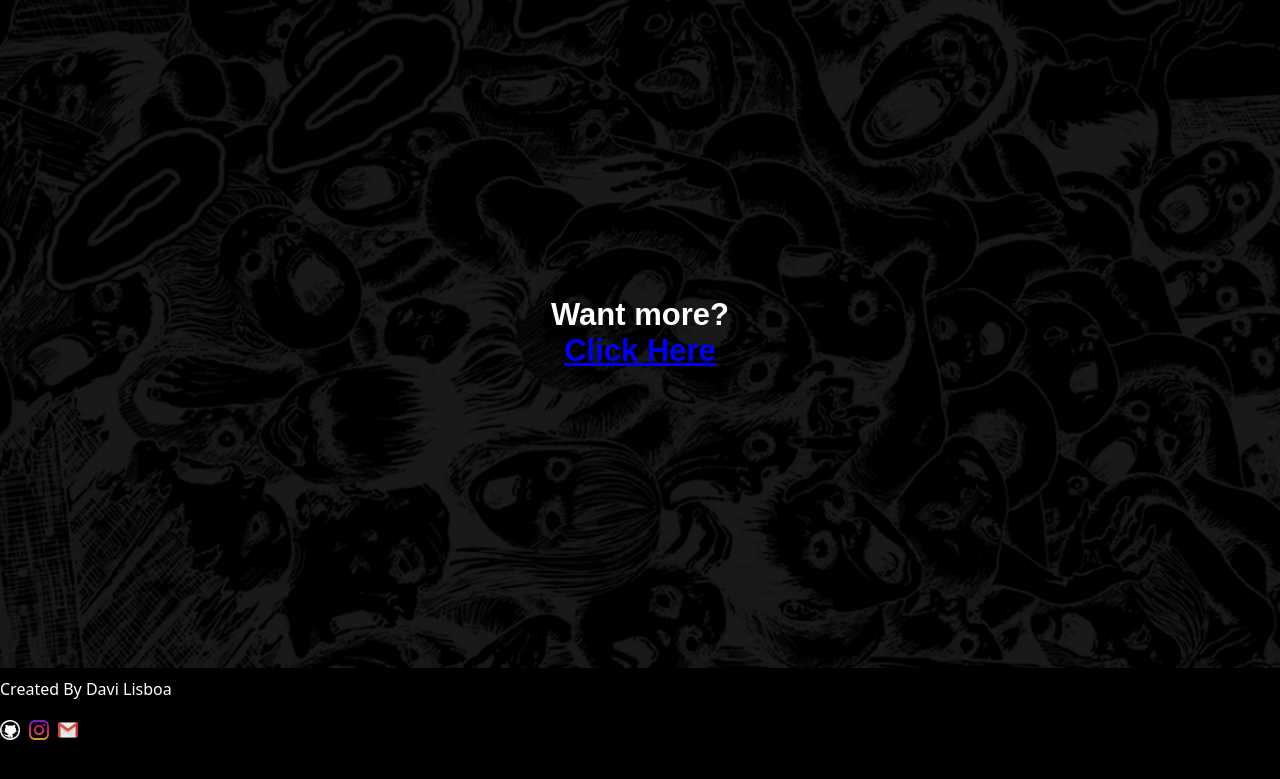
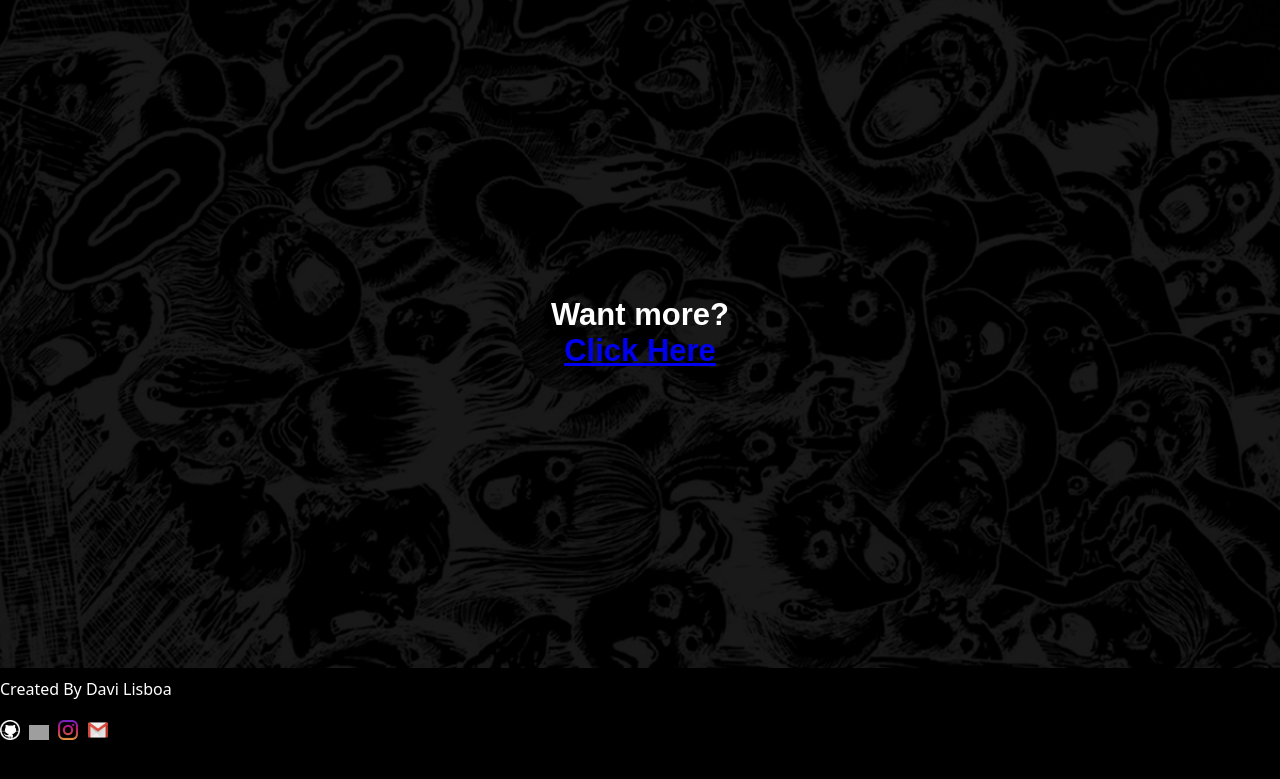
Before and after one commit to davi-ldf/project-Tribute-LandingPage, a plain HTML site: page index.html in a window 1280 px wide. Shown: the part 1973-2752 px from the top of the page. Drawn offline with Linux system fonts and the light colour scheme; grey boxes are pictures that could not be loaded.

Commit message:
Update index.html

```diff
--- a/index.html
+++ b/index.html
@@ -105,6 +105,7 @@
         Created By Davi Lisboa
         <div class="icons">
             <a href="https://github.com/davi-ldf" target="_blank"><img src="assets/imgs/github2.png" alt=""></a>
+            <a href="https://www.linkedin.com/in/davi-ldf/" target="_blank"><img class="i2" src="https://cdn1.iconfinder.com/data/icons/logotypes/32/circle-linkedin-512.png" alt=""></a>
             <a href="https://www.instagram.com/dave.ldf/" target="_blank"><img src="assets/imgs/instagram.png" alt=""></a>
             <a href="mailto:davi.lisboa@alu.ufc.br" target="_blank"><img src="assets/imgs/email2.png" alt=""></a>
             <img src="assets/images/facebook.png" alt="">
```
